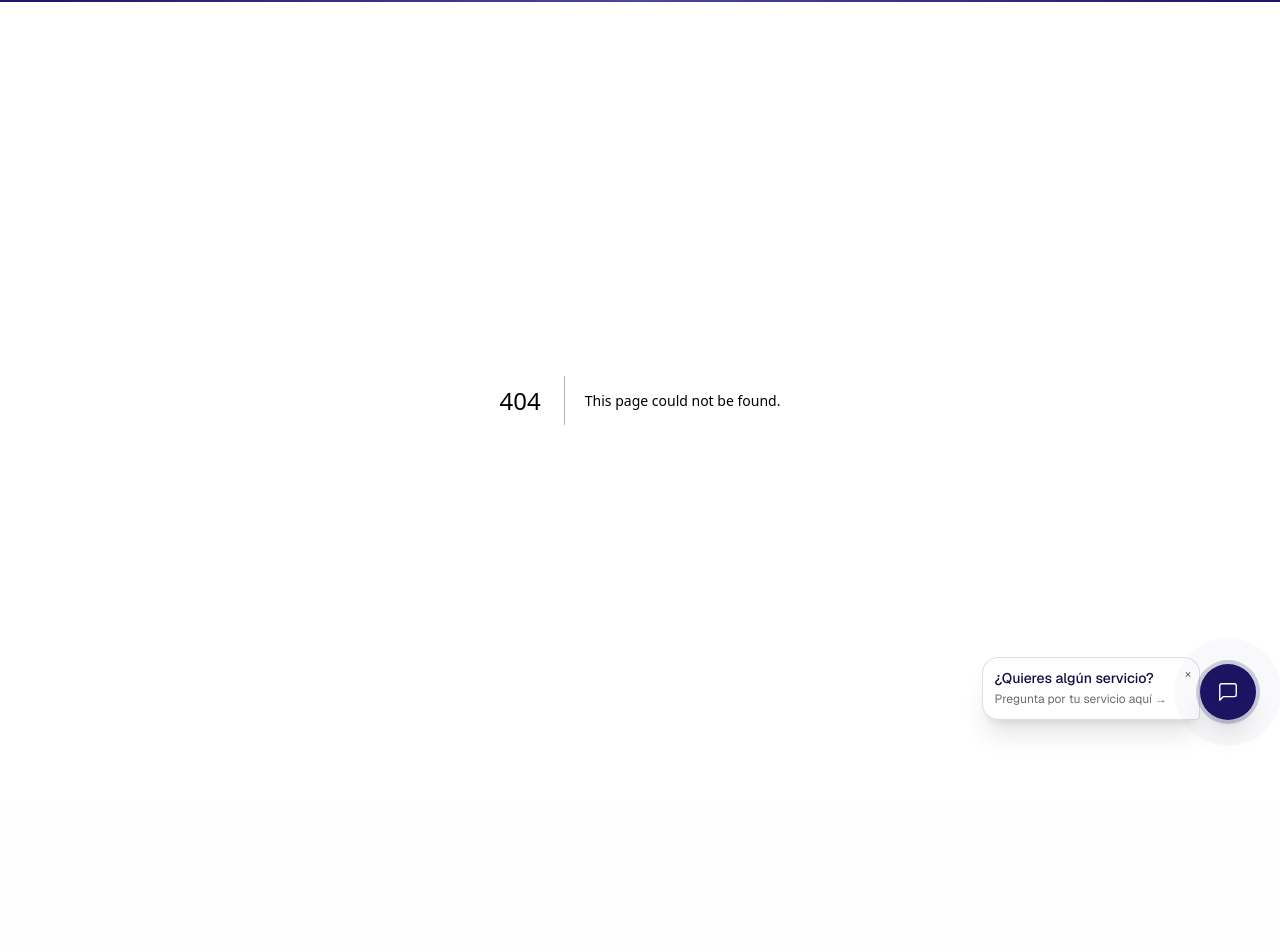
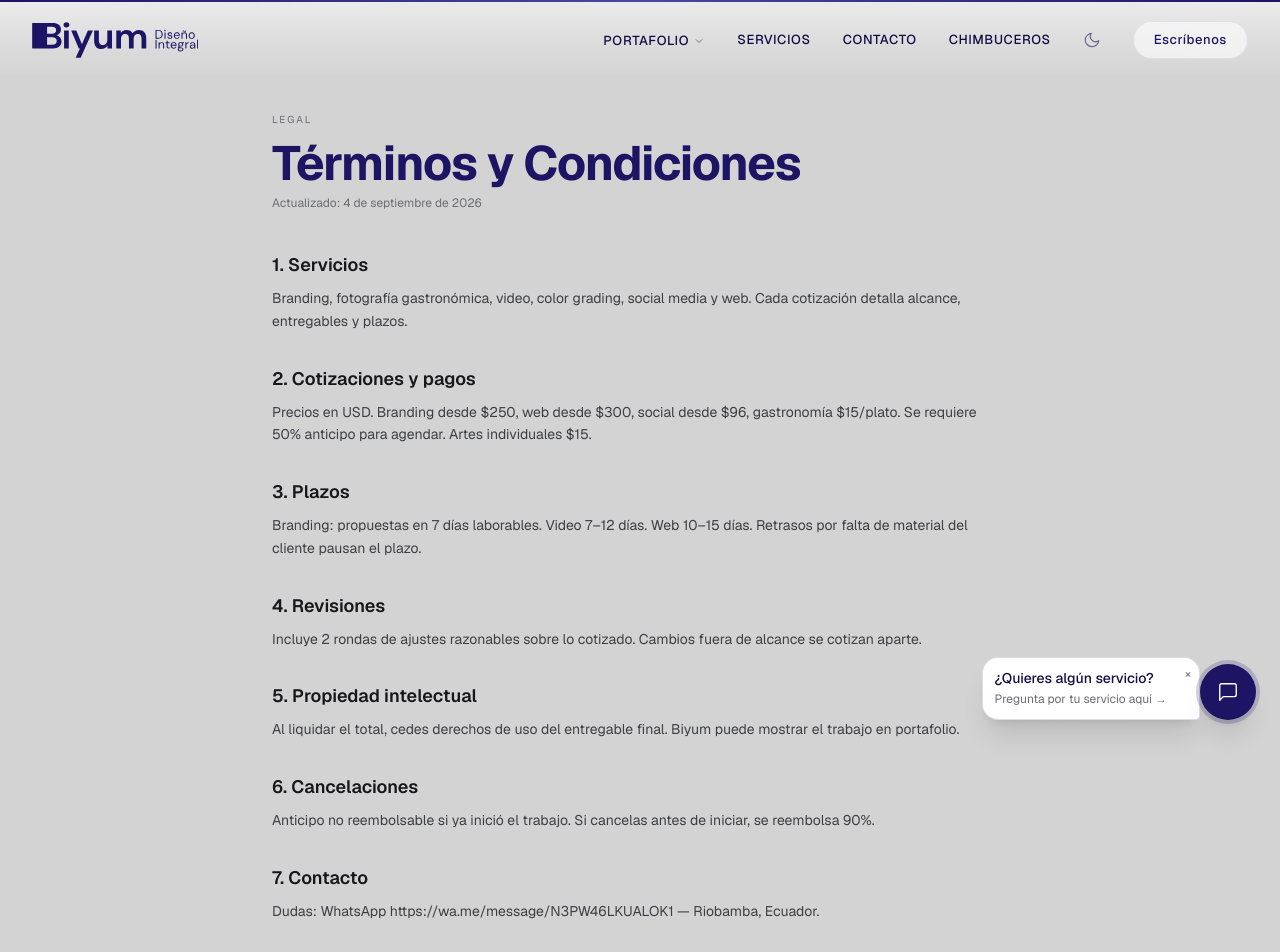
Before and after one commit to alejandrovelozvera-hash/biyum-sitio-web, a Next.js app: page /terminos in a window 1280 px wide. Before the commit this address had no page. Shown: the top 952 px of the page. Before the commit the page ends 800 px from the top, so only its background shows below. Built offline with nearby package versions, Linux system fonts and the light colour scheme.

Commit message:
feat: añade /privacidad y /terminos y enlaces en footer

```diff
--- /dev/null
+++ b/src/app/privacidad/page.tsx
@@ -0,0 +1,60 @@
+import Header from "@/components/Header";
+import Footer from "@/components/Footer";
+
+export const metadata = {
+  title: "Política de Privacidad | Biyum",
+  description: "Cómo Biyum recopila, usa y protege tus datos personales.",
+};
+
+export default function PrivacidadPage() {
+  return (
+    <main className="bg-background min-h-screen">
+      <Header />
+      <div className="max-w-[800px] mx-auto px-6 md:px-8 pt-28 pb-16">
+        <p className="text-muted text-[10px] tracking-[0.2em] uppercase mb-3">Legal</p>
+        <h1 className="text-3xl md:text-5xl font-bold tracking-tight text-gold">Política de Privacidad</h1>
+        <p className="text-muted text-xs mt-2">Actualizado: 4 de septiembre de 2026</p>
+        <div className="mt-10 space-y-8 text-[14px] leading-relaxed text-secondary">
+          <p className="text-muted text-xs bg-gold/5 ring-1 ring-gold/10 rounded-xl px-4 py-3">Este texto es informativo y no constituye asesoría legal. Adapta con tu abogado.</p>
+          <section>
+            <h2 className="text-foreground font-semibold text-lg mb-2">1. Responsable</h2>
+            <p>Biyum — Riobamba, Ecuador. Contacto: WhatsApp https://wa.me/message/N3PW46LKUALOK1</p>
+          </section>
+          <section>
+            <h2 className="text-foreground font-semibold text-lg mb-2">2. Qué datos recogemos</h2>
+            <ul className="list-disc pl-5 space-y-1">
+              <li>Datos que nos envías por WhatsApp, formulario o chat (nombre, teléfono, mensaje).</li>
+              <li>Datos técnicos: IP, navegador, páginas visitadas (analytics anónimo).</li>
+              <li>No recogemos datos sensibles ni hacemos perfilado automatizado.</li>
+            </ul>
+          </section>
+          <section>
+            <h2 className="text-foreground font-semibold text-lg mb-2">3. Finalidad</h2>
+            <p>Responder consultas, cotizar servicios, mejorar la web y, si aceptas, enviarte novedades. No vendemos tus datos.</p>
+          </section>
+          <section>
+            <h2 className="text-foreground font-semibold text-lg mb-2">4. Base legal y conservación</h2>
+            <p>Consentimiento y ejecución de medidas precontractuales (LOPDP Ecuador). Conservamos los datos el tiempo necesario para la finalidad y obligaciones legales, luego se eliminan o anonimizan.</p>
+          </section>
+          <section>
+            <h2 className="text-foreground font-semibold text-lg mb-2">5. Compartición</h2>
+            <p>Solo con proveedores necesarios: hosting (Vercel), WordPress (wp.biyum.agency), WhatsApp/Meta y analytics. Todos con acuerdos de confidencialidad.</p>
+          </section>
+          <section>
+            <h2 className="text-foreground font-semibold text-lg mb-2">6. Cookies</h2>
+            <p>Usamos cookies técnicas y, si aceptas, de analítica (medir visitas). Puedes rechazarlas en tu navegador. No usamos publicidad de terceros.</p>
+          </section>
+          <section>
+            <h2 className="text-foreground font-semibold text-lg mb-2">7. Tus derechos</h2>
+            <p>Puedes solicitar acceso, rectificación, eliminación y oposición escribiendo por WhatsApp. Respondemos en 15 días.</p>
+          </section>
+          <section>
+            <h2 className="text-foreground font-semibold text-lg mb-2">8. Contacto</h2>
+            <p>Para ejercer derechos o dudas: WhatsApp https://wa.me/message/N3PW46LKUALOK1</p>
+          </section>
+        </div>
+      </div>
+      <Footer />
+    </main>
+  );
+}
--- /dev/null
+++ b/src/app/terminos/page.tsx
@@ -0,0 +1,51 @@
+import Header from "@/components/Header";
+import Footer from "@/components/Footer";
+
+export const metadata = {
+  title: "Términos y Condiciones | Biyum",
+  description: "Condiciones de uso y contratación de servicios de Biyum.",
+};
+
+export default function TerminosPage() {
+  return (
+    <main className="bg-background min-h-screen">
+      <Header />
+      <div className="max-w-[800px] mx-auto px-6 md:px-8 pt-28 pb-16">
+        <p className="text-muted text-[10px] tracking-[0.2em] uppercase mb-3">Legal</p>
+        <h1 className="text-3xl md:text-5xl font-bold tracking-tight text-gold">Términos y Condiciones</h1>
+        <p className="text-muted text-xs mt-2">Actualizado: 4 de septiembre de 2026</p>
+        <div className="mt-10 space-y-8 text-[14px] leading-relaxed text-secondary">
+          <section>
+            <h2 className="text-foreground font-semibold text-lg mb-2">1. Servicios</h2>
+            <p>Branding, fotografía gastronómica, video, color grading, social media y web. Cada cotización detalla alcance, entregables y plazos.</p>
+          </section>
+          <section>
+            <h2 className="text-foreground font-semibold text-lg mb-2">2. Cotizaciones y pagos</h2>
+            <p>Precios en USD. Branding desde $250, web desde $300, social desde $96, gastronomía $15/plato. Se requiere 50% anticipo para agendar. Artes individuales $15.</p>
+          </section>
+          <section>
+            <h2 className="text-foreground font-semibold text-lg mb-2">3. Plazos</h2>
+            <p>Branding: propuestas en 7 días laborables. Video 7–12 días. Web 10–15 días. Retrasos por falta de material del cliente pausan el plazo.</p>
+          </section>
+          <section>
+            <h2 className="text-foreground font-semibold text-lg mb-2">4. Revisiones</h2>
+            <p>Incluye 2 rondas de ajustes razonables sobre lo cotizado. Cambios fuera de alcance se cotizan aparte.</p>
+          </section>
+          <section>
+            <h2 className="text-foreground font-semibold text-lg mb-2">5. Propiedad intelectual</h2>
+            <p>Al liquidar el total, cedes derechos de uso del entregable final. Biyum puede mostrar el trabajo en portafolio.</p>
+          </section>
+          <section>
+            <h2 className="text-foreground font-semibold text-lg mb-2">6. Cancelaciones</h2>
+            <p>Anticipo no reembolsable si ya inició el trabajo. Si cancelas antes de iniciar, se reembolsa 90%.</p>
+          </section>
+          <section>
+            <h2 className="text-foreground font-semibold text-lg mb-2">7. Contacto</h2>
+            <p>Dudas: WhatsApp https://wa.me/message/N3PW46LKUALOK1 — Riobamba, Ecuador.</p>
+          </section>
+        </div>
+      </div>
+      <Footer />
+    </main>
+  );
+}
--- a/src/components/Footer.tsx
+++ b/src/components/Footer.tsx
@@ -67,7 +67,7 @@ export default function Footer() {
           </div>
         </div>
         <div className="mt-8 flex flex-col md:flex-row justify-between items-center gap-4 text-muted text-xs border-t border-gold/10 pt-8">
-          <span>Biyum &copy; {new Date().getFullYear()} — Hecho con ♥ en Riobamba</span>
+          <span className="flex items-center gap-3">Biyum &copy; {new Date().getFullYear()} — Hecho con ♥ en Riobamba <span className="hidden md:inline text-gold/20">·</span> <a href="/privacidad" className="hover:text-gold transition-colors">Privacidad</a> <a href="/terminos" className="hover:text-gold transition-colors">Términos</a></span>
           <span className="flex items-center gap-2"><span className="w-2 h-2 bg-gold rounded-full animate-pulse" /> Disponible para nuevos proyectos</span>
         </div>
       </div>
```
